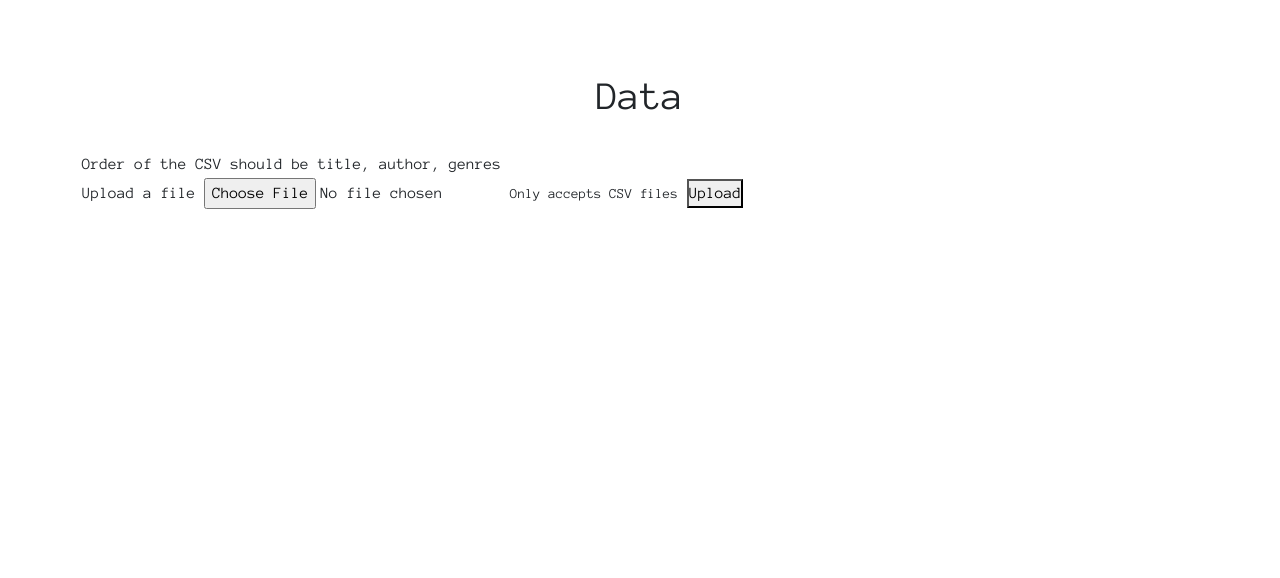
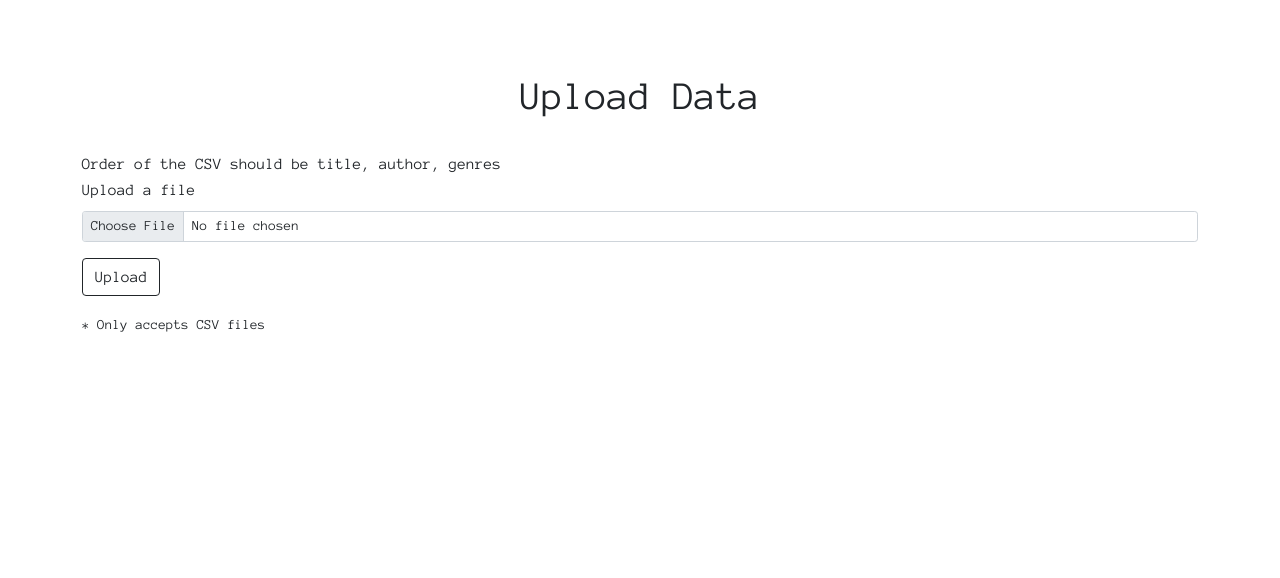
Before and after one commit to fistadev/django_sql, a Django app: page / in a window 1280 px wide. Shown: the part 58-636 px from the top of the page. Run offline with Django 3.2, Linux system fonts and the light colour scheme; data that the repository does not hold is empty.

Commit message:
Update upload.html

```diff
--- a/upload/templates/upload/upload.html
+++ b/upload/templates/upload/upload.html
@@ -4,7 +4,7 @@
 {% block content %}
 
 
-<h1 class="display-6 text-center py-4">Data</h1>
+<h1 class="display-6 text-center py-4">Upload Data</h1>
 
 {% if messages %}
 {% for message in messages %}
@@ -17,10 +17,10 @@
 {{order}}
 <form action="" method="POST" enctype="multipart/form-data">
     {% csrf_token %}
-    <label for="file1"> Upload a file</label>
-    <input type="file" id="file1" name="file">
-    <small>Only accepts CSV files</small>
-    <button type="submit">Upload</button>
+    <label for="file1" class="form-label"> Upload a file</label>
+    <input class="form-control form-control-sm" type="file" id="file1" name="file">
+    <button class="btn btn-outline-dark mt-3" type="submit">Upload</button>
+    <p class="pt-3"><small>* Only accepts CSV files</small></p>
 </form>
 {% endif %}
 {% for profile in profiles %}
```
